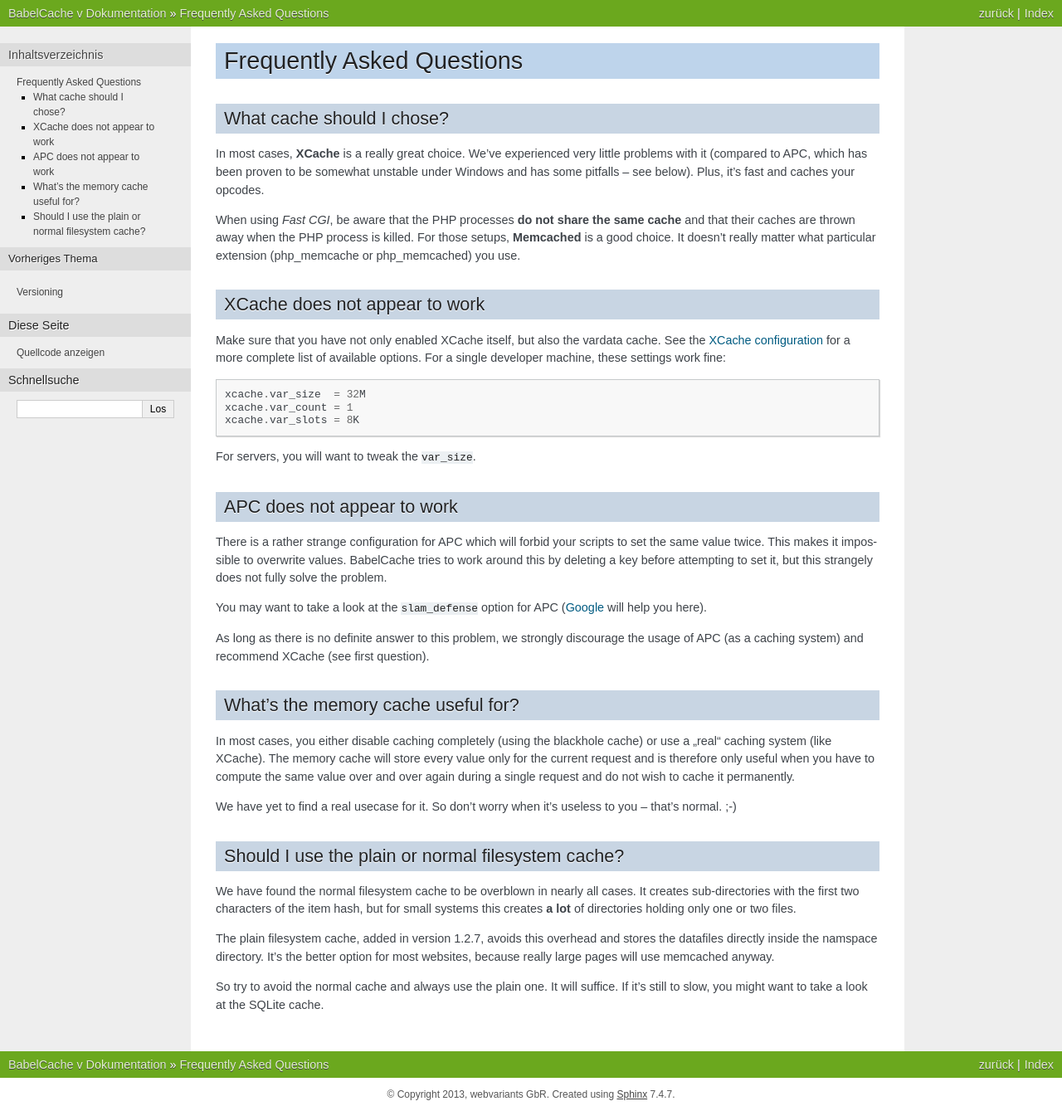
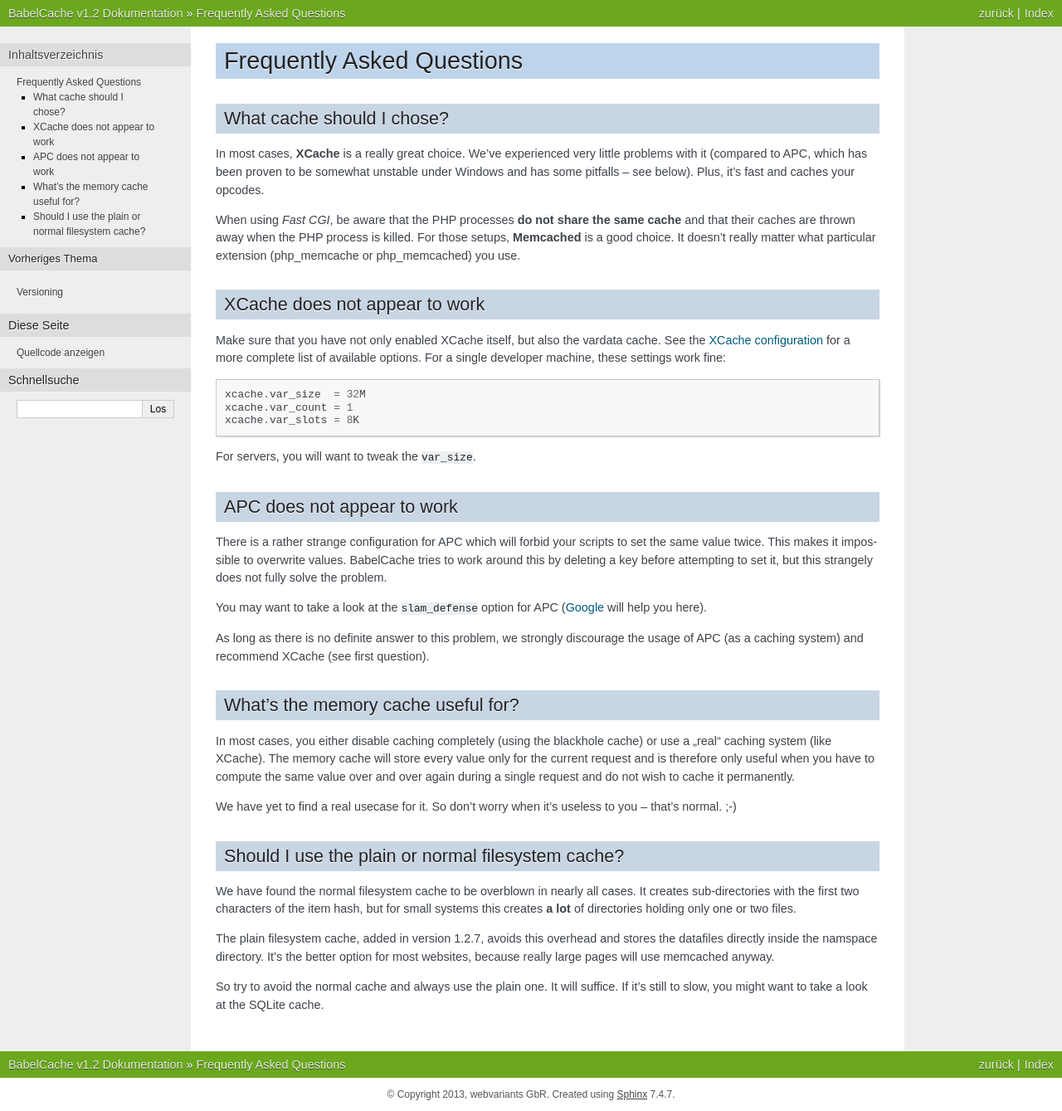
Before and after one commit to xrstf/babelcache, a Sphinx documentation site: the page built from docs/faq.rst, in a window 1280 px wide. Shown: the whole page at 83% size. Built offline with Sphinx 7.4.7, drawn with Linux system fonts in a browser that asks for light colours; part of the change alters nothing that is shown.

```diff
--- a/docs/conf.py
+++ b/docs/conf.py
@@ -1,21 +1,13 @@
 # -*- coding: utf-8 -*-
 
 import datetime
-
-f = open('../version')
-v = f.read()
-f.close()
-
-v = v.split('.')
-v += ['0', '0']
-[major, minor, bugfix] = v[:3]
 
 source_suffix        = '.rst'
 master_doc           = 'index'
 project              = u'BabelCache'
 copyright            = u'%s, webvariants GbR' % (datetime.date.today().year)
-version              = major
-release              = '.'.join(v[:3])
+version              = '1.2'
+release              = '1.2'
 language             = 'de'
 exclude_patterns     = ['_build']
 pygments_style       = 'default'
```
